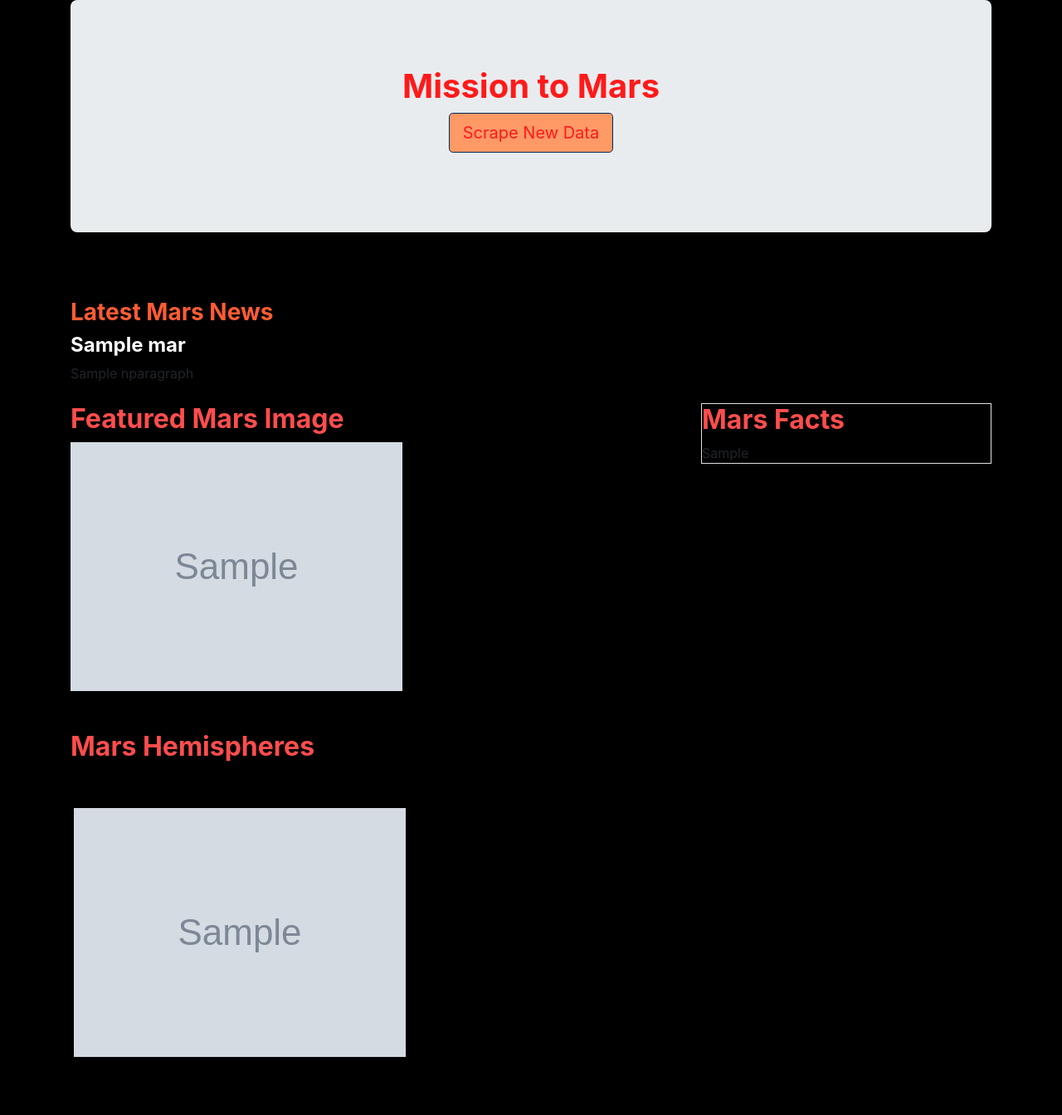
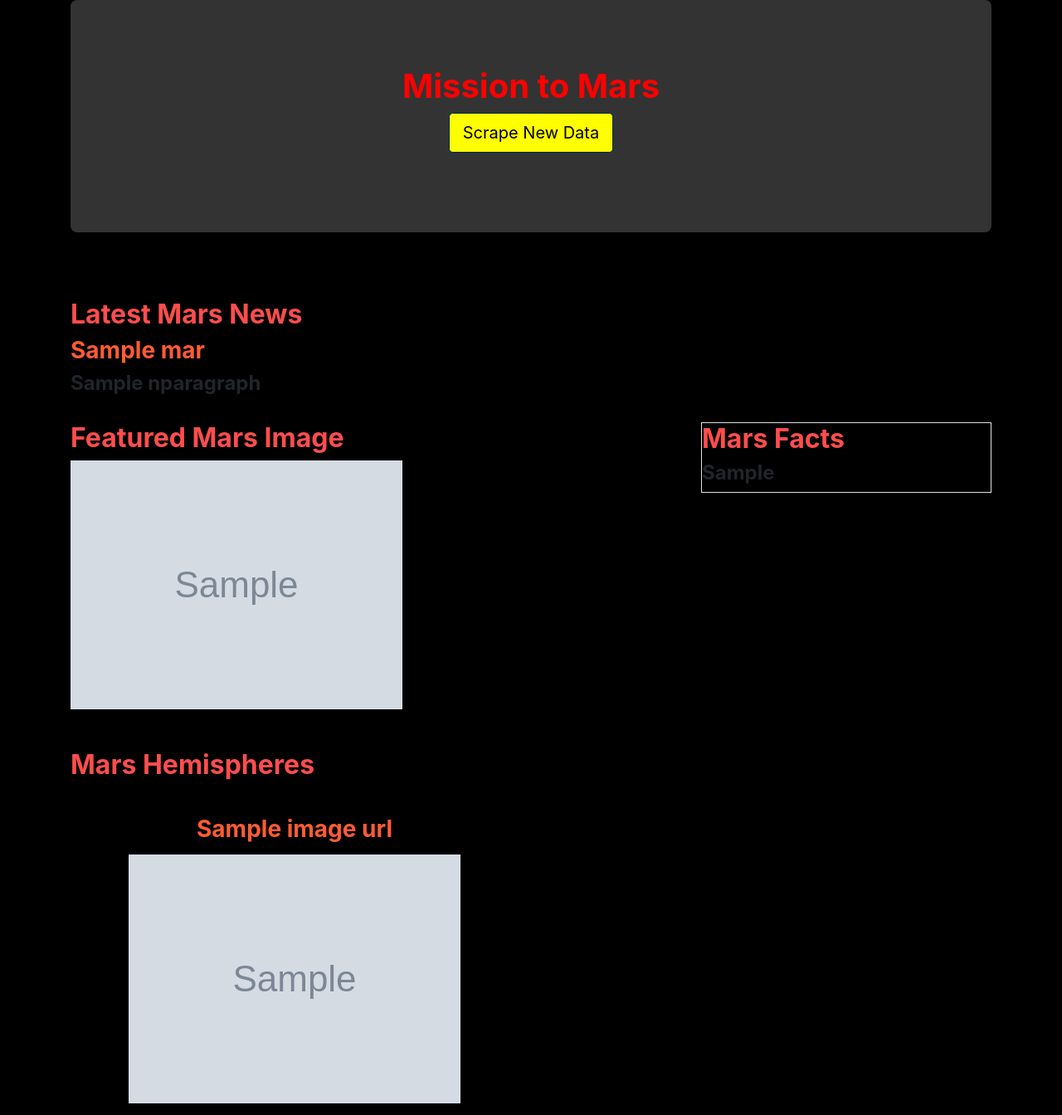
Before and after one commit to gabrielmacey/web-scraping-challenge, a Flask app: page / in a window 1280 px wide. Shown: the whole page at 83% size. Before the commit the page ends 1274 px from the top, so only its background shows below. Run offline with Flask 2, Linux system fonts and the light colour scheme; grey boxes marked "Sample" are stand-in pictures; a database or web service that is not in the repository returns one stand-in record (values such as "Sample title"); some libraries are stand-ins or nearby versions.

Commit message:
Mission to Mars

```diff
--- a/Missions_to_Mars./style.css
+++ b/Missions_to_Mars./static/style.css
@@ -1,5 +1,5 @@
 h1 {/* color:red; */
-    color: #ff1a1a;
+    color: red;
     font-weight: bold;
 }
 
@@ -14,25 +14,33 @@ h3 { /* color:orange; */
 }
 
 h4 { /* color:white; */
-    color: #ffffff;
+    color: ##ff9999;
     font-weight: bold;
 }
 
+h5 {
+    color: #ffffff
+    font-weight: bold;
+}
 body {
     width: 100%;
     min-height: 100%;
     background-color: #000000;
 }
 
+.border table-striped {
+    color: #ffffff
+    text
+}
 .btn-primary {
-    color: #ff1a1a;
-    background-color: #ff9966;
+    color: black;
+    background-color: yellow;
     border-color: #002a57;
     }
 .jumbotron {
     padding: 5rem 4rem;
     margin-bottom: 5rem;
-    background-color: ##660000;
+    background-color: #333333;
     border-radius: .5rem;
     }
 
--- a/Missions_to_Mars./templates/index.html
+++ b/Missions_to_Mars./templates/index.html
@@ -6,7 +6,7 @@
     <title>Mission to Mars</title>
     <link rel="stylesheet" href="https://stackpath.bootstrapcdn.com/bootstrap/4.3.1/css/bootstrap.min.css"
         integrity="sha384-ggOyR0iXCbMQv3Xipma34MD+dH/1fQ784/j6cY/iJTQUOhcWr7x9JvoRxT2MZw1T" crossorigin="anonymous">
-    <link rel="stylesheet" href="style.css">
+    <link rel = "stylesheet" href = "../static/style.css">
     <script src="https://code.jquery.com/jquery-3.3.1.slim.min.js"
         integrity="sha384-q8i/X+965DzO0rT7abK41JStQIAqVgRVzpbzo5smXKp4YfRvH+8abtTE1Pi6jizo"
         crossorigin="anonymous"></script>
@@ -27,9 +27,9 @@
         </div>
         <div class="row">
             <div class="col col-12">
-                <h3>Latest Mars News</h3>
-                <h4>{{mars.newstitles_cleaned}}</h4>
-                {{mars.nparagraph}}
+                <h2>Latest Mars News</h2>
+                <h3>{{mars.newstitles_cleaned}}</h3>
+                <h4>{{mars.nparagraph}}</h4>
             </div>
         </div>
         <br>
@@ -41,7 +41,7 @@
             <div class="col-md-4">
               <div class="border table-striped">
                 <h2>Mars Facts</h2>
-                {{ mars.mars_table | safe }}
+                <h4>{{ mars.mars_table | safe }}</h4>
               </div>
             </div>
         </div>
@@ -55,8 +55,11 @@
         <div class="row">
             {% for image_url in mars.hemispheres_images %}
             <div class="col col-6">
+              <div class="caption" align='center'>
+                  <h3>{{image_url.Title}}</h3>
                 <div class="boxmargin">
                     <img src={{image_url.Image_URL}} alt={{image_url.Image_URL}} style="max-width:100%; height:auto;" />
+                </div>
                 </div>
             </div>
             {% endfor %}
```
Also changed, not shown: Missions_to_Mars./scrape_mars.py (+4 -24 lines), Missions_to_Mars./image_captures/Hemispheres.pt1.png (added), Missions_to_Mars./image_captures/Hemispheres.pt2.png (added), Missions_to_Mars./image_captures/Scrape_button_and_news_titles:paragraph.png (added), Missions_to_Mars./image_captures/featured_image_and_table.png (added), 7 other files.
